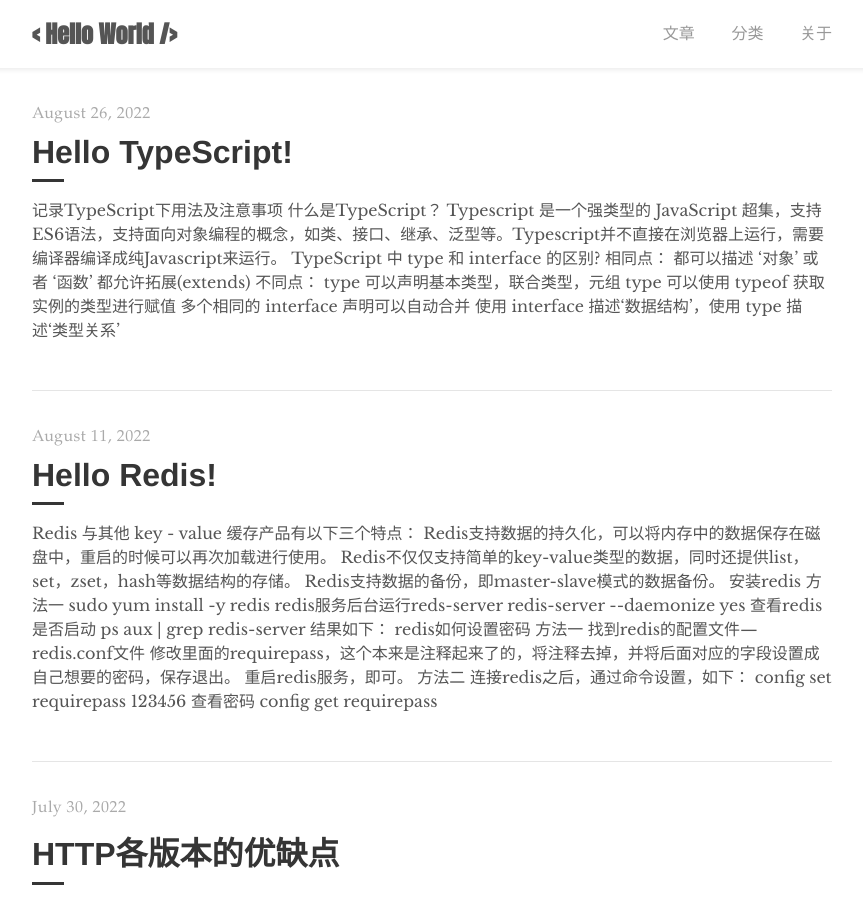
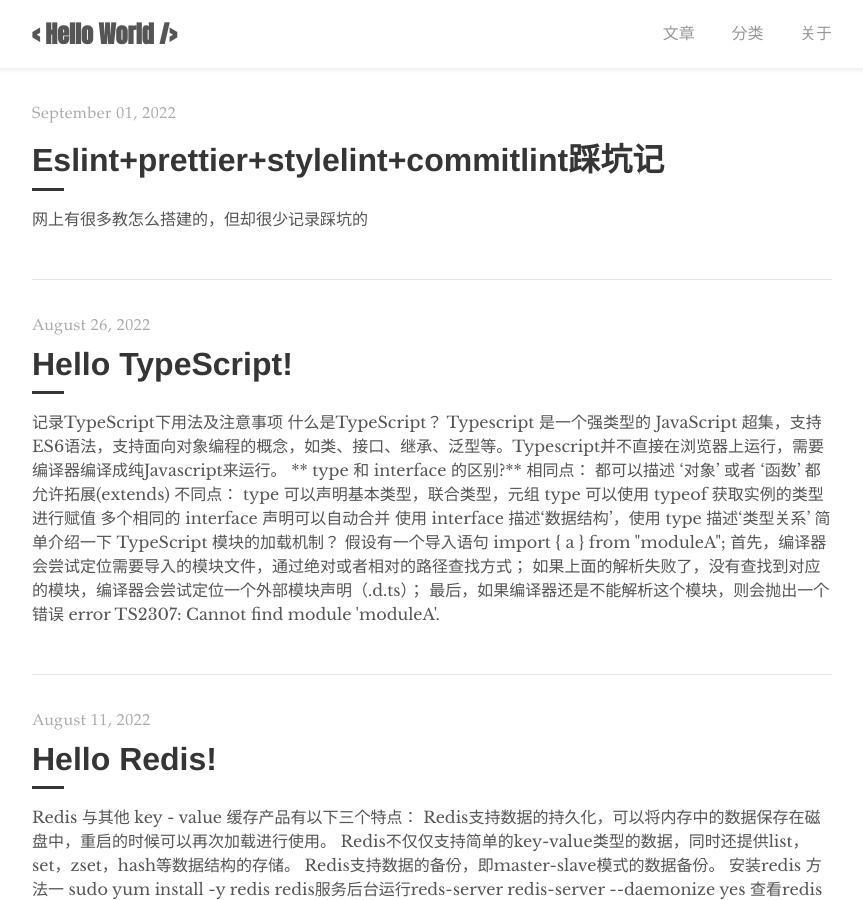
Before and after one commit to chuilee/chuilee.github.io, a Jekyll site: the page built from index.html, in a window 1280 px wide and 900 px high. Shown: the whole window, without its empty margins (208-1071 px from the left). Built offline with Jekyll 4.4.1, drawn with Linux system fonts in a browser that asks for light colours; the list of posts is cut into pages by our own code; part of the change alters nothing that is shown.

Commit message:
Eslint+prettier+stylelint+commitlint踩坑记

````diff
--- a/_posts/2022-08-26-hello-typescript.md
+++ b/_posts/2022-08-26-hello-typescript.md
@@ -12,7 +12,7 @@ excerpt_separator: <!--more-->
 
 Typescript 是一个强类型的 JavaScript 超集，支持ES6语法，支持面向对象编程的概念，如类、接口、继承、泛型等。Typescript并不直接在浏览器上运行，需要编译器编译成纯Javascript来运行。
 
-### **TypeScript 中 type 和 interface 的区别?**
+### ** type 和 interface 的区别?**
 
 **相同点**：
 
@@ -27,3 +27,12 @@ Typescript 是一个强类型的 JavaScript 超集，支持ES6语法，支持面
 3. 多个相同的 interface 声明可以自动合并
 
 **使用 interface 描述‘数据结构’，使用 type 描述‘类型关系’**
+
+### **简单介绍一下 TypeScript 模块的加载机制？**
+
+假设有一个导入语句 `import { a } from "moduleA"`;
+
+1. 首先，编译器会尝试定位需要导入的模块文件，通过绝对或者相对的路径查找方式；
+
+2. 如果上面的解析失败了，没有查找到对应的模块，编译器会尝试定位一个`外部模块声明`（.d.ts）；
+3. 最后，如果编译器还是不能解析这个模块，则会抛出一个错误 `error TS2307: Cannot find module 'moduleA'.`
--- /dev/null
+++ b/_posts/2022-09-01-Eslint+prettier+stylelint+commitlint.md
@@ -0,0 +1,247 @@
+---
+layout: post
+title: "Eslint+prettier+stylelint+commitlint踩坑记"
+author: "Chuilee"
+tags: 前端工程
+excerpt_separator: <!--more-->
+---
+> 网上有很多教怎么搭建的，但却很少记录踩坑的
+<!--more-->
+
+### 踩坑
+
+1. #### 无法执行的问题
+
+```shell
+git commit -m "test it for hook"
+提示：因为没有将钩子 '.git/hooks/commit-msg' 设置为可执行，钩子被忽略。您可以通过
+提示：配置 `git config advice.ignoredHook false` 来关闭这条警告。
+[dev 32f4480] test it for hook
+```
+
+解决方法：
+
+```sh
+chmod a+x commit-msg
+```
+
+增加文件的执行权限。
+
+2. #### 根目录下存在`.prettierrc.js`配置文件，但右键格式化始终不起作用；
+
+解决方法：
+
+```shell
+npm i -D prettier 或者 npm i -g prettier
+```
+
+安装prettier解决
+
+### 配置 eslint、prettier
+
+```sh
+npm i eslint prettier eslint-config-prettier eslint-plugin-prettier eslint-plugin-vue @typescript-eslint/parser @typescript-eslint/eslint-plugin -D
+```
+
+- eslint: ESLint 的核心代码
+- prettier：prettier 插件的核心代码
+- eslint-config-prettier：解决 ESLint 中的样式规范和 prettier 中样式规范的冲突，以 prettier 的样式规范为准，使 ESLint 中的样式规范自动失效
+- eslint-plugin-prettier：将 prettier 作为 ESLint 规范来使用
+- eslint-plugin-vue：包含常用的 vue 规范
+- @typescript-eslint/parser：ESLint 的解析器，用于解析 typescript，从而检查和规范 Typescript 代码
+- @typescript-eslint/eslint-plugin：包含了各类定义好的检测 Typescript 代码的规范
+
+1. #### 在根目录下新建`.eslintrc.js`文件
+
+```json
+/**
+ * 所需插件
+ * prettier // 规则见 https://prettier.io/docs/en/options.html
+ * eslint // 规则见 https://cn.eslint.org/docs/rules/
+ * eslint-plugin-react 规则见 https://github.com/yannickcr/eslint-plugin-react
+ * eslint-plugin-prettier // 将prettier作为ESLint规范来使用
+ * eslint-config-prettier
+ * @typescript-eslint/eslint-plugin
+ * @typescript-eslint/parser // ESLint的解析器，用于解析typescript，从而检查和规范Typescript代码
+ *
+ * "off" 或 0 - 关闭规则
+ * "warn" 或 1 - 开启规则，使用警告级别的错误：warn (不会导致程序退出)
+ * "error" 或 2 - 开启规则，使用错误级别的错误：error (当被触发的时候，程序会退出)
+ */
+
+module.exports = {
+  root: true,
+  env: {
+
+    browser: true,
+    node: true,
+  },
+  /* 优先级低于parse的语法解析配置 */
+  parserOptions: {
+
+    parser: "@typescript-eslint/parser", // Specifies the ESLint parser
+    ecmaVersion: 2020, // Allows for the parsing of modern ECMAScript features
+    sourceType: "module", // Allows for the use of imports
+    ecmaFeatures: {
+
+      // tsx: true, // Allows for the parsing of JSX
+      jsx: true,
+    },
+  },
+  extends: [
+    "eslint:recommended",
+    "plugin:react/recommended",
+    "plugin:@typescript-eslint/recommended",
+    "prettier",
+    "plugin:prettier/recommended",
+  ],
+  plugins: ["react"],
+  rules: {
+
+    "no-console": process.env.NODE_ENV === "production" ? 1 : 0,
+    "no-debugger": process.env.NODE_ENV === "production" ? 1 : 0,
+    eqeqeq: 2, // 要求使用 === 和 !==
+    "vue/eqeqeq": 2, // 要求使用 === 和 !==
+    "no-undef": 2, // 禁用未声明的变量
+    "vue/require-v-for-key": 1, // 当v-for写在自定义组件上时，它需要同时使用v-bind：key。在其他元素上，v-bind：key也最好写。
+    "no-unused-vars": 1, // 禁止出现未使用过的变量
+    "vars-on-top": 1, // 要求所有的 var 声明出现在它们所在的作用域顶部
+    "prefer-destructuring": 0, // 优先使用数组和对象解构
+    "no-useless-concat": 1, // 禁止不必要的字符串字面量或模板字面量的连接
+    "no-useless-escape": 0, // 禁止不必要的转义字符
+    "consistent-return": 1, // 要求 return 语句要么总是指定返回的值，要么不指定
+    camelcase: 0, // 强制使用骆驼拼写法命名约定
+    "no-redeclare": 1, // 禁止多次声明同一变量
+    "array-callback-return": 1, // 强制数组方法的回调函数中有 return 语句,Array有几种过滤，映射和折叠的方法。如果我们忘记return在这些回调中写入语句，那可能是一个错误。
+    "default-case": 1, // 要求 switch 语句中有 default 分支
+    "no-fallthrough": 1, // 禁止 case 语句落空
+    "no-lonely-if": 1, // 禁止 if 作为唯一的语句出现在 else 语句中.如果一个if陈述是该else块中唯一的陈述，那么使用一个else if表格通常会更清晰。
+    "no-irregular-whitespace": 1, // 禁止在字符串和注释之外不规则的空白
+    "prefer-const": 0, // 要求使用 const 声明那些声明后不再被修改的变量.如果一个变量从不重新分配，使用const声明更好。const 声明告诉读者，“这个变量永远不会被重新分配，”减少认知负荷并提高可维护性。
+    "no-use-before-define": 1, // 禁止在变量定义之前使用它们
+    "@typescript-eslint/explicit-module-boundary-types": 0,
+    "react/react-in-jsx-scope": 0,
+    "@typescript-eslint/no-var-requires": 0,
+  },
+  overrides: [
+    {
+
+      files: ["**/__tests__/*.{j,t}s?(x)"],
+      env: {
+
+        mocha: true,
+      },
+    },
+  ],
+};
+```
+
+2. #### 在根目录下建立 prettier 配置文件： `.prettierrc.js`
+
+```javascript
+module.exports = {
+  printWidth: 100, // 单行输出（不折行）的（最大）长度
+  tabWidth: 2, // 每个缩进级别的空格数
+  tabs: false, // 使用制表符 (tab) 缩进行而不是空格 (space)。
+  semi: true, // 是否在语句末尾打印分号
+  singleQuote: true, // 是否使用单引号
+  quoteProps: "as-needed", // 仅在需要时在对象属性周围添加引号
+  jsxSingleQuote: false, // jsx 不使用单引号，而使用双引号
+  trailingComma: "none", // 去除对象最末尾元素跟随的逗号
+  bracketSpacing: true, // 是否在对象属性添加空格
+  jsxBracketSameLine: true, // 将 > 多行 JSX 元素放在最后一行的末尾，而不是单独放在下一行（不适用于自闭元素）,默认false,这里选择>不另起一行
+  arrowParens: "always", // 箭头函数，只有一个参数的时候，也需要括号
+  proseWrap: "always", // 当超出print width（上面有这个参数）时就折行
+  htmlWhitespaceSensitivity: "ignore", // 指定 HTML 文件的全局空白区域敏感度, "ignore" - 空格被认为是不敏感的
+  vueIndentScriptAndStyle: false, // 在VUE文件中不要缩进脚本和样式标记
+  stylelintIntegration: true,
+  endOfLine: "auto",
+};
+```
+
+### 配置 stylelint
+
+```sh
+npm i stylelint stylelint-scss stylelint-config-standard-scss stylelint-config-prettier -D
+```
+
+#### 根目录下新增 `**.stylelintrc.js**`文件
+
+```
+module.exports = {
+  processors: [],
+  plugins: [],
+  extends: ['stylelint-config-standard-scss', 'stylelint-config-recommended-vue/scss', 'stylelint-config-recess-order'],
+  rules: {
+    'declaration-colon-space-after': 'always-single-line',
+    'declaration-colon-space-before': 'never',
+    'declaration-block-trailing-semicolon': null,
+    'declaration-block-semicolon-space-before': 'never',
+    'media-feature-name-no-unknown': null,
+    'selector-pseudo-class-no-unknown': [
+      true,
+      {
+        ignorePseudoClasses: ['deep'],
+      },
+    ],
+    'rule-empty-line-before': [
+      'always',
+      {
+        ignore: ['after-comment', 'first-nested'],
+      },
+    ],
+    // style calc中使用v-bind
+    'function-calc-no-unspaced-operator': null,
+  }, // 可以自己自定一些规则
+};
+```
+
+### husky 和 lint-staged 构建代码工作流
+
+```bash
+npm i husky lint-staged @commitlint/cli @commitlint/config-conventional -D
+```
+
+- `@commitlint/cli`: commitlint 的命令行工具
+- `@commitlint/config-conventional`: commitlint 的规则集
+- `husky`: 阻止不符合提交规则的 git 记录
+
+```bash
+husky install
+```
+
+修改 ./husky/pre-commit 钩子
+
+```sh
+#!/bin/sh
+. "$(dirname "$0")/_/husky.sh"
+
+npx lint-staged
+```
+
+修改 ./husky/commit-msg
+
+```sh
+#!/bin/sh
+. "$(dirname "$0")/_/husky.sh"
+
+# node @commitlint/cli/lib/cli.js --edit $1
+npx --no-install commitlint --config commitlint.config.js --edit $1
+```
+
+根目录创建**commitlint.config.js**
+
+```json
+module.exports = { extends: ['@commitlint/config-conventional'] }
+```
+
+根目录创建**.lintstagedrc.js**
+
+```json
+module.exports = {
+  '*.{js,jsx,ts,tsx}': ['eslint  --fix', 'prettier --write'],
+  '*.md': ['prettier --write'],
+  '*.{scss,less,styl,html}': ['stylelint --fix', 'prettier --write'],
+  '*.vue': ['eslint --fix', 'prettier --write', 'stylelint --fix'],
+};
+```
````
